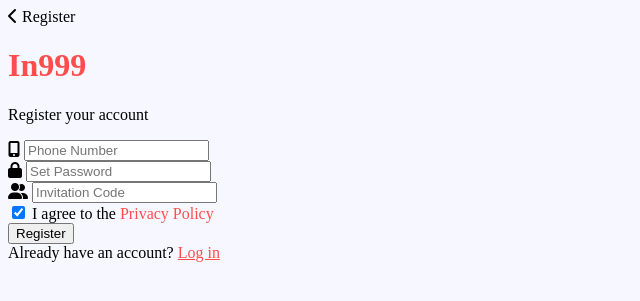
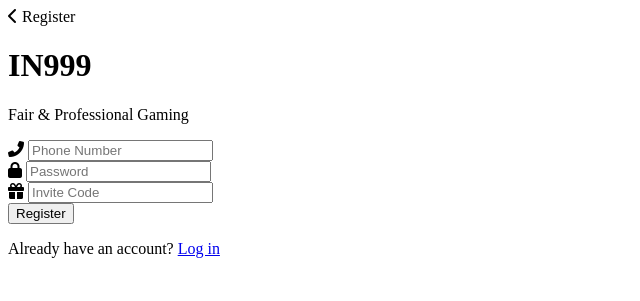
Before and after one commit to ektkktekjrjfj-droid/in999-project-ya-prediction-web, a Flask app: page / in a window 1280 px wide. Shown: the top 301 px of the page, without its empty margins (0-640 px from the left). Run offline with Flask 3, Linux system fonts and the light colour scheme.

Commit message:
Update register.html

```diff
--- a/templates/register.html
+++ b/templates/register.html
@@ -2,55 +2,44 @@
 <html lang="en">
 <head>
     <meta charset="UTF-8">
-    <meta name="viewport" content="width=device-width, initial-scale=1.0">
-    <title>Register - In999</title>
+    <meta name="viewport" content="width=device-width, initial-scale=1.0, maximum-scale=1.0, user-scalable=0">
+    <title>In999 - Register</title>
     <link rel="stylesheet" href="{{ url_for('static', filename='css/style.css') }}">
     <link href="https://cdnjs.cloudflare.com/ajax/libs/font-awesome/6.0.0/css/all.min.css" rel="stylesheet">
 </head>
-<body style="background-color: #f7f8ff;">
-
-    <div class="register-container">
-        <div class="header">
+<body>
+    <div class="main-box">
+        <div class="top-nav">
             <i class="fas fa-chevron-left"></i>
             <span>Register</span>
         </div>
 
-        <div class="logo-section">
-            <h1 style="color: #ff4d4d;">In999</h1>
-            <p>Register your account</p>
+        <div class="banner">
+            <h1>IN<span>999</span></h1>
+            <p>Fair & Professional Gaming</p>
         </div>
 
-        <form id="regForm" class="reg-form">
-            <div class="input-group">
-                <i class="fas fa-mobile-alt"></i>
-                <input type="text" id="phone" placeholder="Phone Number" required>
+        <div class="form-part">
+            <div class="input-row">
+                <i class="fas fa-phone-alt"></i>
+                <input type="text" id="phone" placeholder="Phone Number">
+            </div>
+            <div class="input-row">
+                <i class="fas fa-lock"></i>
+                <input type="password" id="password" placeholder="Password">
+            </div>
+            <div class="input-row">
+                <i class="fas fa-gift"></i>
+                <input type="text" id="invite_code" placeholder="Invite Code">
             </div>
 
-            <div class="input-group">
-                <i class="fas fa-lock"></i>
-                <input type="password" id="password" placeholder="Set Password" required>
-            </div>
-
-            <div class="input-group">
-                <i class="fas fa-user-friends"></i>
-                <input type="text" id="invite_code" placeholder="Invitation Code">
-            </div>
-
-            <div class="terms">
-                <input type="checkbox" checked> I agree to the <span style="color: #ff4d4d;">Privacy Policy</span>
-            </div>
-
-            <button type="submit" class="reg-btn">Register</button>
-        </form>
-
-        <div class="footer-link">
-            Already have an account? <a href="/login" style="color: #ff4d4d;">Log in</a>
+            <button onclick="doRegister()" class="main-btn">Register</button>
+            <p class="login-text">Already have an account? <a href="#">Log in</a></p>
         </div>
     </div>
 
     <script>
-        document.getElementById('regForm').onsubmit = async (e) => {
-            e.preventDefault();
+        async function doRegister() {
             const phone = document.getElementById('phone').value;
             const password = document.getElementById('password').value;
             const invite_code = document.getElementById('invite_code').value;
@@ -60,10 +49,8 @@
                 headers: {'Content-Type': 'application/json'},
                 body: JSON.stringify({phone, password, invite_code})
             });
-
-            const data = await res.json();
-            alert(data.message);
-            if(res.status === 201) window.location.href = '/login';
+            const result = await res.json();
+            alert(result.message);
         }
     </script>
 </body>
```
